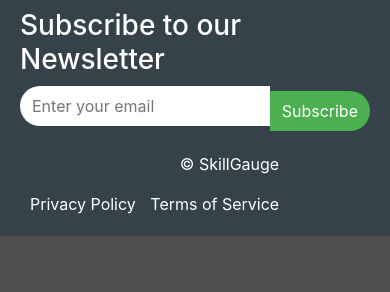
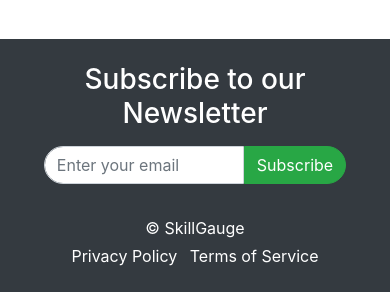
Before and after one commit to aenslei/SkillGauge, a Flask app: page /industries in a window 390 px wide. Shown: the part 2691-2983 px from the top of the page. Before the commit the page ends 2927 px from the top, so only its background shows below. Run offline with Flask 3, Linux system fonts and the light colour scheme; some libraries are stand-ins or nearby versions.

Commit message:
refractor to make UI responsive

```diff
--- a/static/styles.css
+++ b/static/styles.css
@@ -3,109 +3,6 @@
     width: auto;
     margin-right: 15px;
 }
-
-.navbar-nav .nav-link {
-    display: flex;
-    align-items: center;
-    color: #000;
-
-}
-
-.navbar-nav .nav-item {
-
-    margin-left: 15px;
-}
-
-footer {
-    background-color: #35424a;
-    color: #ffffff;
-    padding: 20px 0;
-}
-
-.footer-content {
-    display: flex;
-    justify-content: space-between;
-    align-items: center;
-    max-width: 1200px;
-    margin: 0 auto;
-    padding: 0 20px;
-}
-
-.newsletter {
-    display: flex;
-    flex-direction: column;
-    align-items: center;
-}
-
-.newsletter h3 {
-    margin-bottom: 10px;
-}
-
-.newsletter form {
-    display: flex;
-    align-items: center;
-}
-
-.newsletter input[type="email"] {
-    padding: 8px 12px;
-    border: none;
-    border-radius: 30px 0 0 30px;
-    width: 200px;
-}
-
-.newsletter button {
-    padding: 8px 12px;
-    background-color: #4CAF50;
-    color: #ffffff;
-    border: none;
-    border-radius: 0 30px 30px 0;
-    cursor: pointer;
-}
-
-.footer-info {
-    display: flex;
-    flex-direction: column;
-    align-items: flex-end;
-}
-
-.footer-info ul {
-    list-style: none;
-    padding: 0;
-    margin: 0;
-}
-
-.footer-info ul li {
-    display: inline;
-    margin-left: 10px;
-}
-
-.footer-info ul li a {
-    color: #ffffff;
-    text-decoration: none;
-}
-
-/* Responsive Styles */
-@media (max-width: 768px) {
-    header {
-        flex-direction: column;
-        align-items: flex-start;
-    }
-
-    .footer-content {
-        flex-direction: column;
-        align-items: flex-start;
-    }
-
-    .newsletter {
-        align-items: flex-start;
-    }
-
-    .newsletter input[type="email"] {
-        width: 100%;
-        margin-bottom: 10px;
-    }
-}
-
 
 .feature-card::before {
     content: '';
--- a/templates/industries.html
+++ b/templates/industries.html
@@ -14,12 +14,23 @@
 <body class="bg-white">
     <!--header-->
     <nav class="navbar navbar-expand-lg navbar-light bg-light">
+        <!-- Navbar brand or logo -->
+        <a class="navbar-brand" href="{{ url_for('Home') }}">
+            <img src="https://media.graphassets.com/resize=fit:crop,width:1280,height:660/0gvnZkvQkyyuz6pUCcJR"
+                alt="Logo" class="logo">
+        </a>
+
+        <!-- Toggler/collapsible button -->
+        <button class="navbar-toggler" type="button" data-toggle="collapse" data-target="#navbarSupportedContent"
+            aria-controls="navbarSupportedContent" aria-expanded="false" aria-label="Toggle navigation">
+            <span class="navbar-toggler-icon"></span>
+        </button>
+
+        <!-- Collapsible content -->
         <div class="collapse navbar-collapse" id="navbarSupportedContent">
             <ul class="navbar-nav mr-auto">
                 <li class="nav-item active">
                     <a class="nav-link" href="{{ url_for('Home') }}">
-                        <img src="https://media.graphassets.com/resize=fit:crop,width:1280,height:660/0gvnZkvQkyyuz6pUCcJR"
-                            alt="Logo" class="logo">
                         <span class="sr-only">(current)</span>
                     </a>
                 </li>
@@ -30,6 +41,7 @@
                     <a class="nav-link" href="#">Trending Skills</a>
                 </li>
             </ul>
+            <!-- Search form -->
             <form class="form-inline my-2 my-lg-0">
                 <input class="form-control mr-sm-2" type="search" placeholder="Search" aria-label="Search">
                 <button class="btn btn-outline-success my-2 my-sm-0" type="submit">Search</button>
@@ -41,7 +53,7 @@
     <div class="container mt-4">
         <div class="row row-cols-1 row-cols-md-3 g-4">
             <div class="col mb-3">
-                <a href="#">
+                <a href="{{ url_for('IndividualIndustries') }}">
                     <div class="card industryCard"
                         style="background-image: url('https://encrypted-tbn0.gstatic.com/images?q=tbn:ANd9GcTIcaOM2XaTeH5vOikuxKHRQsG2PhgekdUrOQ&s');">
                         <div class="card-body text-center industryCardBody">
@@ -165,21 +177,28 @@
 
     <br>
 
-    <footer>
-        <div class="footer-content">
-            <div class="newsletter">
+    <footer class="bg-dark text-white py-4">
+        <div class="container">
+            <div class="row justify-content-between align-items-center">
+                <!-- Newsletter Section -->
+                <div class="col-md-6 text-center mb-3 mb-md-0">
                     <h3>Subscribe to our Newsletter</h3>
-                <form>
-                    <input type="email" placeholder="Enter your email" required>
-                    <button type="submit">Subscribe</button>
+                    <form class="d-flex justify-content-center mt-3">
+                        <input type="email" class="form-control rounded-start newsletterInput"
+                            placeholder="Enter your email" required
+                            style="max-width: 200px;   border-radius: 30px 0 0 30px;">
+                        <button type="submit" class="btn btn-success rounded-end ms-2 newsletterSubmit"
+                            style="  border-radius: 0 30px 30px 0;">Subscribe</button>
                     </form>
                 </div>
-            <div class="footer-info">
-                <p>&copy; SkillGauge</p>
-                <ul>
-                    <li><a href="#">Privacy Policy</a></li>
-                    <li><a href="#">Terms of Service</a></li>
+                <!-- Footer Info Section -->
+                <div class="col-md-6 text-center text-md-end">
+                    <p class="mb-1">&copy; SkillGauge</p>
+                    <ul class="list-inline mb-0">
+                        <li class="list-inline-item"><a href="#" class="text-white">Privacy Policy</a></li>
+                        <li class="list-inline-item"><a href="#" class="text-white">Terms of Service</a></li>
                     </ul>
+                </div>
             </div>
         </div>
     </footer>
```
Also changed, not shown: templates/index.HTML (+34 -17 lines). Lines whose indentation alone changed are shown as unchanged.
